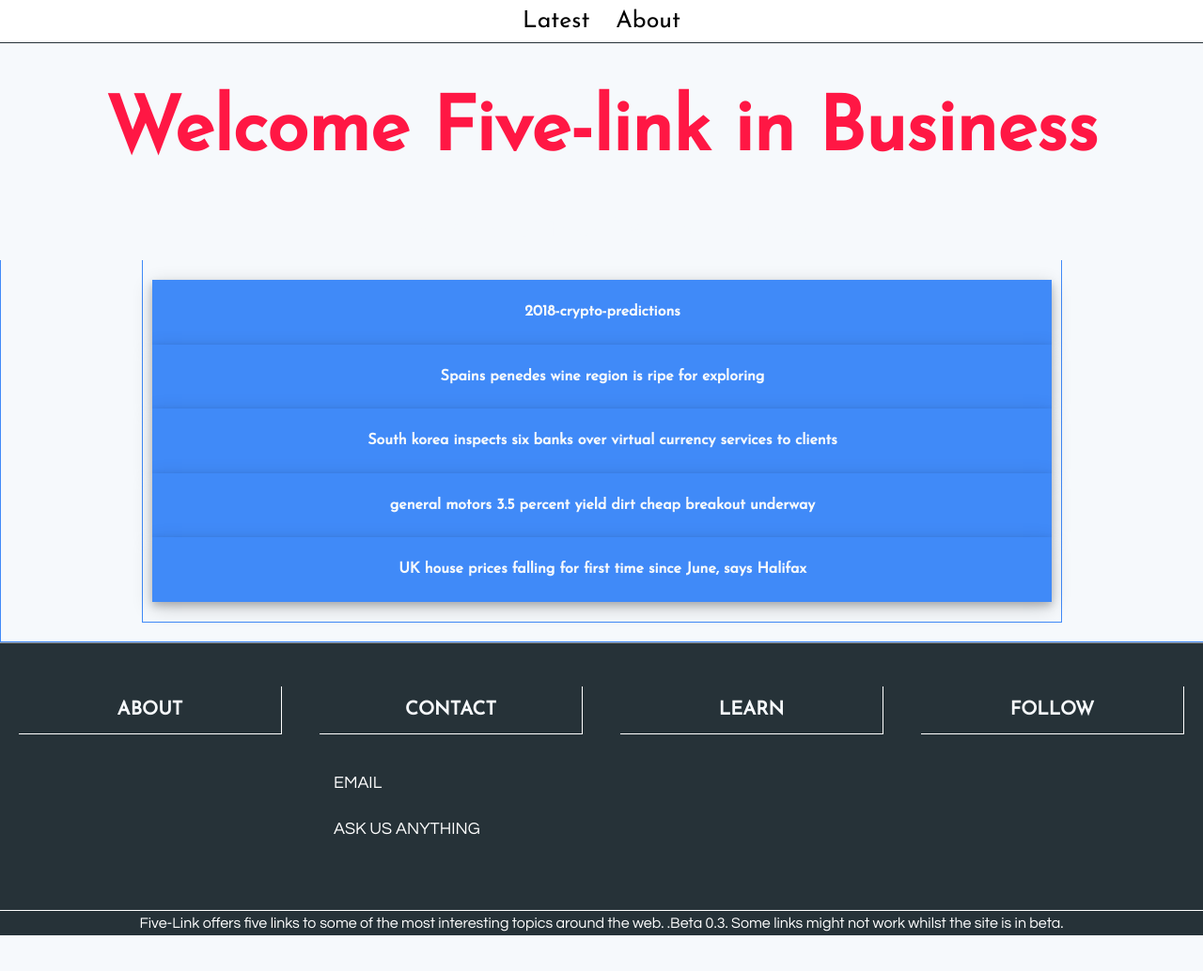
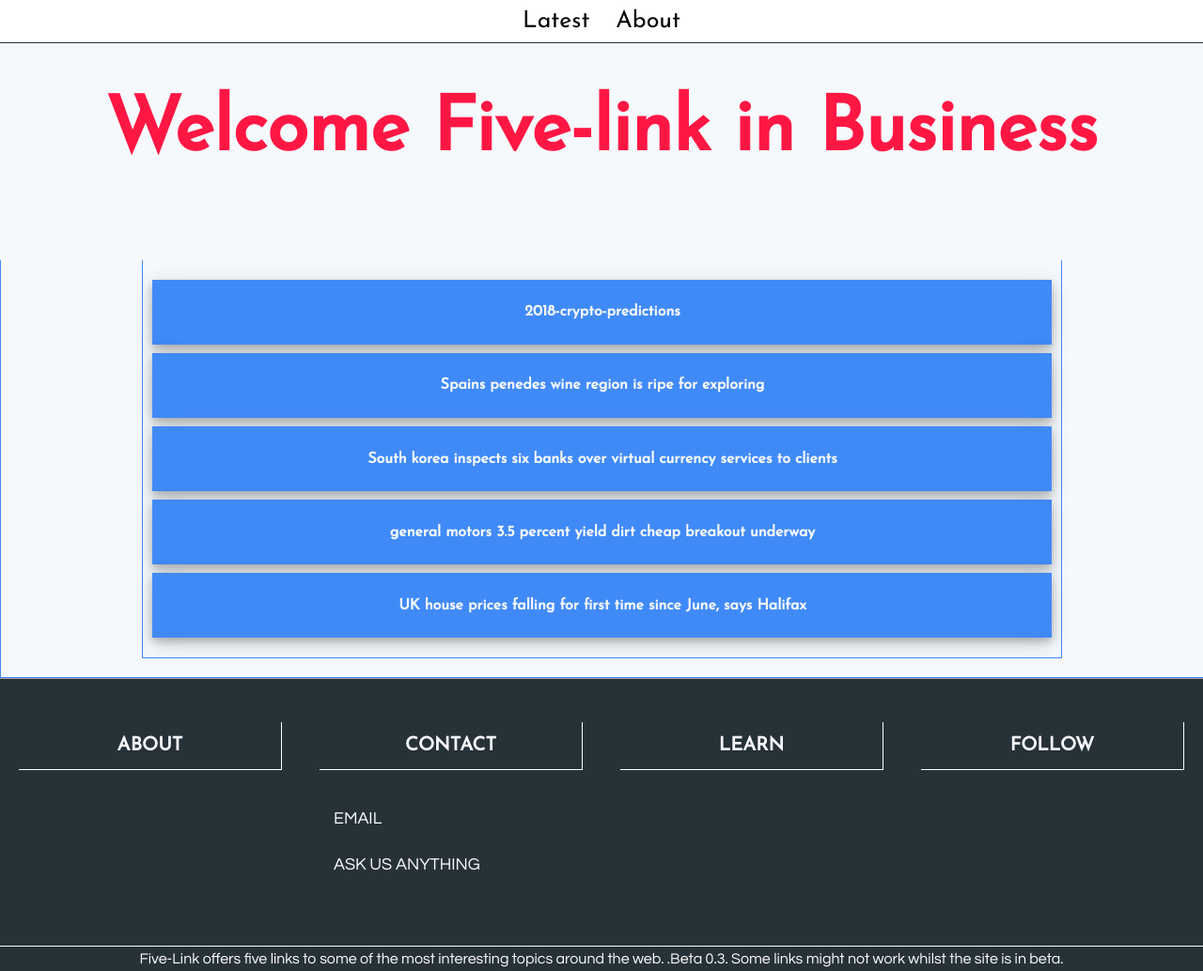
Before and after one commit to hub63501/my-links, a Jekyll site: the page built from _posts/2018-01-08-Welcome-and-Five-Link-in-Business.markdown, in a window 1280 px wide. Shown: the whole page at 94% size. Built offline with Jekyll 4.4.1, drawn with Linux system fonts in a browser that asks for light colours; before the commit the page ends 996 px from its top, so only the background shows below that.

Commit message:
few edits

```diff
--- a/assets/CSS/CSS-U_flex.css
+++ b/assets/CSS/CSS-U_flex.css
@@ -389,7 +389,7 @@ input[type=button]:hover{
     background-color: #408af8;
     box-shadow: 0 4px 8px 0 rgba(0, 0, 0, 0.2), 0 6px 20px 0 rgba(0, 0, 0, 0.19);
     text-align: center;
-    padding-bottom: 5px;
+    margin-bottom: 1%;
 }
 .display-class-1-inner li:hover{
     box-shadow: 0 0px 0px 0 rgba(0, 0, 0, 0), 0 0px 0px 0 rgba(0, 0, 0, 0);
```
